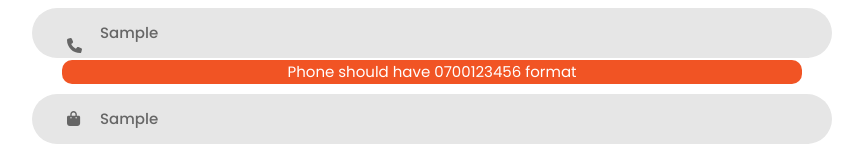
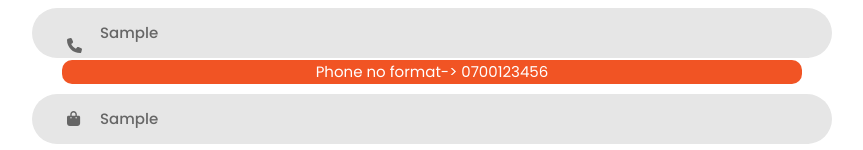
Before and after one commit to kievo23/bamba-front, a Vue app: page / in a window 1280 px wide. Both pictures are taken after typing "Sample", "Sample" into the empty fields and a click on the button "Buy for my Number". Shown: the part 323-473 px from the top of the page, without its empty margins (208-1071 px from the left). Built offline with nearby package versions, Linux system fonts and the light colour scheme.

Commit message:
changes to the front end modal prompts

```diff
--- a/src/components/LandingPage.vue
+++ b/src/components/LandingPage.vue
@@ -22,14 +22,14 @@
 
       <div class="wrap-input100 validate-input" data-validate="Valid Phone is required: ex@abc.xyz">
         <input class="input100" type="text" name="phone" placeholder="0733 123 123 (Number receiving airtime)" v-model="phone" @focusout="validatePhone">
-        <span id="phoneError" class="error" v-if="PhoneNotValid === true"> Phone should have 0700123456 format</span>
+        <span id="phoneError" class="error" v-if="PhoneNotValid === true"> Phone no format-> 0700123456</span>
         <span class="symbol-input100">
           <font-awesome-icon icon="fa-solid fa-phone" @click="openContacts()"/>
         </span>
       </div>
       <div class="wrap-input100 validate-input" data-validate="Password is required">
         <input class="input100" type="text" name="pass" placeholder="40 (amount)" v-model="amount" @keyup="validateAmount">
-        <span id="amountError" class="error" v-if="AmountNotValid === true">Amount should be between 5 and 1000 bob</span>
+        <span id="amountError" class="error" v-if="AmountNotValid === true">Amount is between 5 and 100 bob</span>
         <span class="symbol-input100">
           <font-awesome-icon icon="fa-solid fa-bag-shopping" />
         </span>
```
